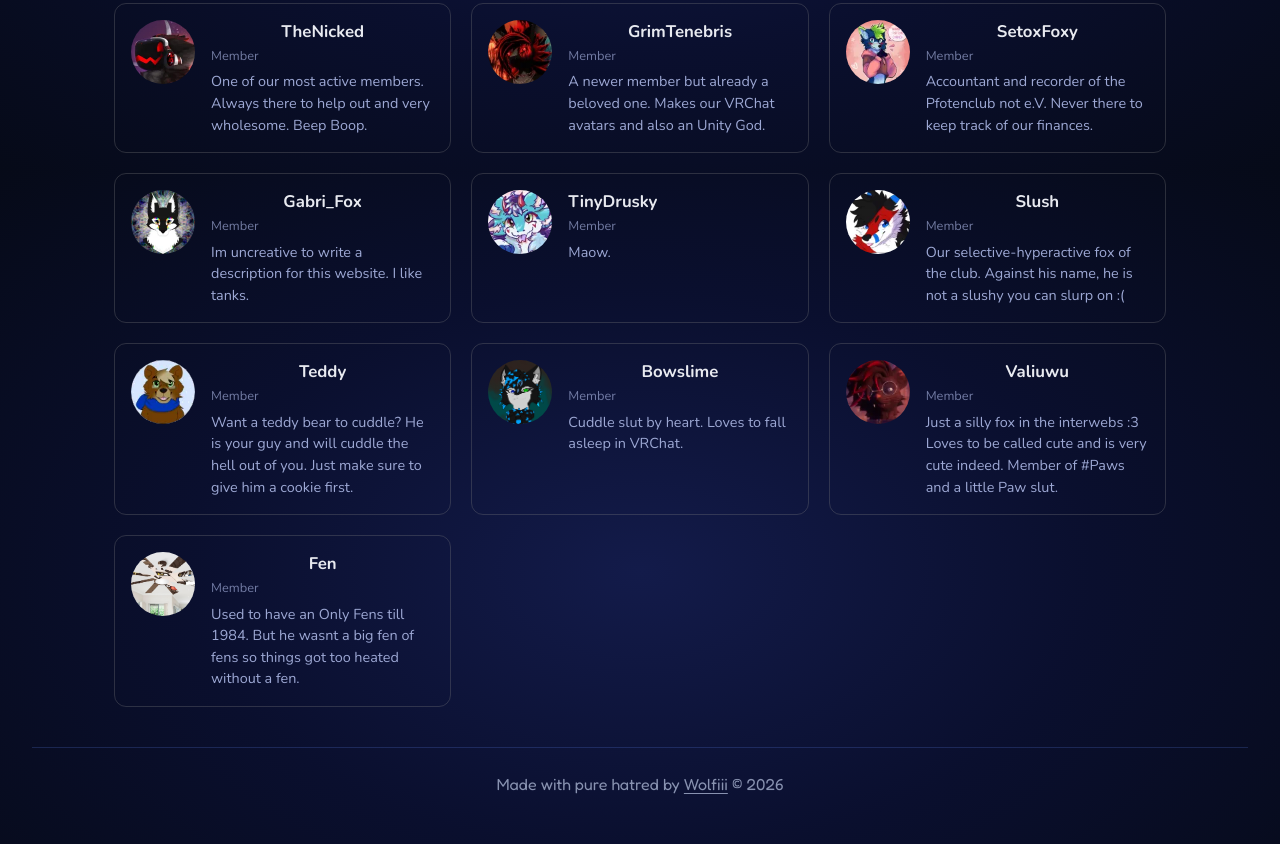
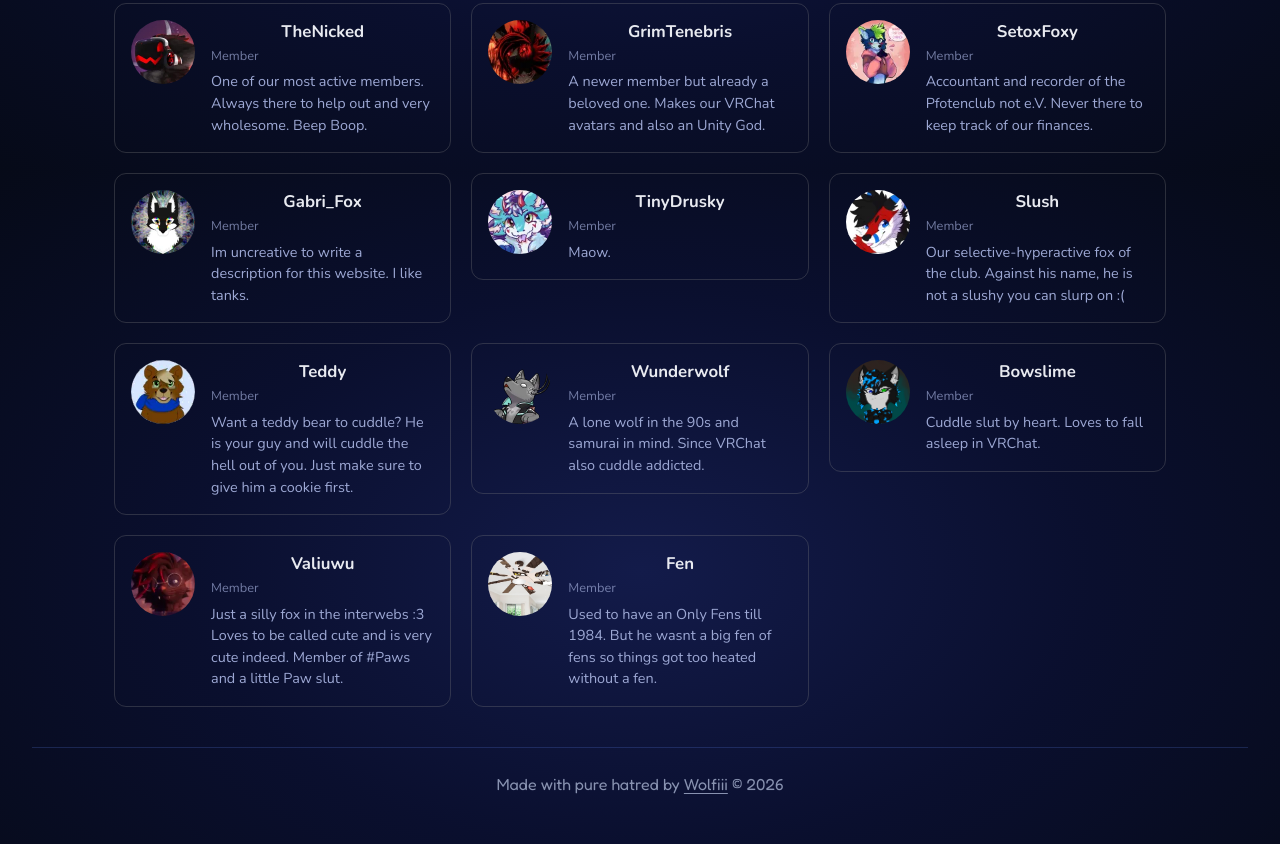
Before and after one commit to Pfotenclub/website, an Astro site: page /members in a window 1280 px wide. Shown: the part 629-1473 px from the top of the page. Built offline with nearby package versions, Linux system fonts and the light colour scheme; Astro itself is replaced by a stand-in of ours.

Commit message:
Add new member profile for Wunderwolf with corresponding avatar

```diff
--- a/src/pages/members.astro
+++ b/src/pages/members.astro
@@ -110,6 +110,13 @@ const members = [
     avatarFile: "teddy",
   },
   {
+    name: "Wunderwolf",
+    role: "Member",
+    category: "member",
+    description: "A lone wolf in the 90s and samurai in mind. Since VRChat also cuddle addicted.",
+    avatarFile: "wunderwolf",
+  },
+  {
     name: "Bowslime",
     role: "Member",
     category: "member",
@@ -209,6 +216,7 @@ const membersWithAvatars = members.map(m => ({
     display: grid;
     grid-template-columns: repeat(auto-fill, minmax(260px, 1fr));
     gap: 1.25rem;
+    align-items: start;
   }
 
   .member-card {
@@ -252,6 +260,11 @@ const membersWithAvatars = members.map(m => ({
     text-transform: uppercase;
   }
 
+  .member-info {
+    flex: 1;
+    min-width: 0;
+  }
+
   .member-info h3 {
     margin: 0 0 0.25rem;
     font-size: 1.05rem;
```
Also changed, not shown: src/assets/members/wunderwolf.jpg (added).
